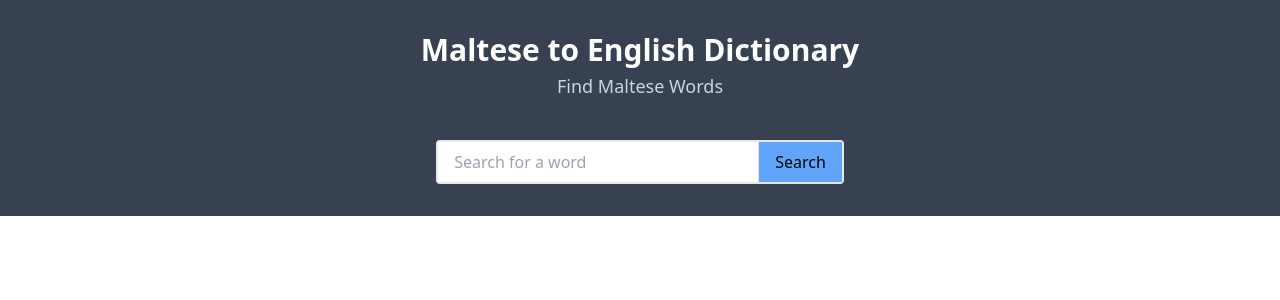
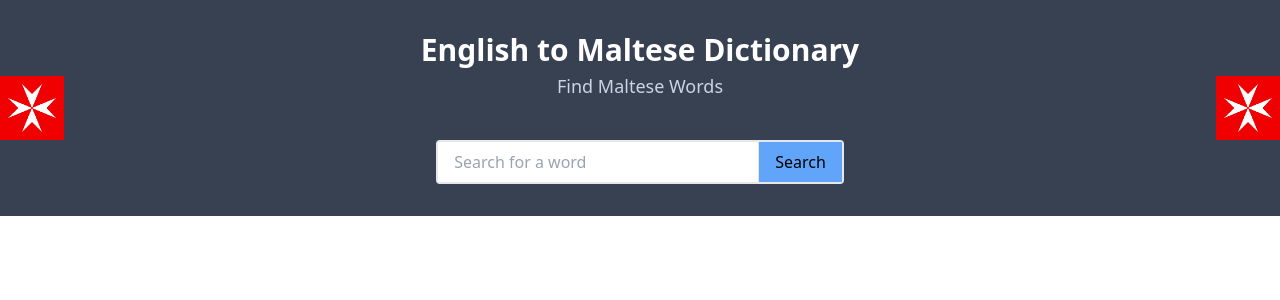
Before and after one commit to Carmel-Jane/maltese-dictionary, a React (Create React App) app: page / in a window 1280 px wide. Shown: the top 300 px of the page. Built offline with nearby package versions, Linux system fonts and the light colour scheme.

Commit message:
styled the results page and word details. Changed font style, font colour, and added arrow to the link

```diff
--- a/src/components/Header.jsx
+++ b/src/components/Header.jsx
@@ -1,39 +1,72 @@
-import { useState, useContext } from "react"
-import { InputContext } from "../App"
+import { useState, useContext } from "react";
+import { InputContext } from "../App";
+
+const malteseCross = '/images/maltesecross.png';
 
 const Header = () => {
-    const[value, setValue]= useState("")
-    const { inputValue, setInputValue } = useContext(InputContext)
+    const [value, setValue] = useState("");
+    const { inputValue, setInputValue } = useContext(InputContext);
 
-    const handleInputChange = (e) => {setValue(e.target.value)}
+
+
+    const handleInputChange = (e) => {
+        setValue(e.target.value);
+    };
 
     const handleSubmit = () => {
-        setInputValue(value)
-        setValue("")}
+        setInputValue(value);
+        setValue("");
+    };
 
     const handleInputKeyDown = (e) => {
         if (e.key === "Enter") {
-            setInputValue(value)
-            setValue("")
+            setInputValue(value);
+            setValue("");
         }
-    }
-
-
+    };
     return (
         <div className="bg-gray-700">
-            <div className="container mx-auto py-8">
-                <h1 className="text-3xl font-bold text-center text-white">Maltese to English Dictionary</h1>
+            <div className="container mx-auto py-8 relative">
+                <div className="flex justify-center items-center position-relative">
+                    <img
+                        src={malteseCross}
+                        alt="Maltese Cross"
+                        className="h-16 w-16 absolute left-0 top-1/2 transform -translate-y-1/2"
+                    />
+                    <h1 className="text-3xl font-bold text-center text-white mx-4">English to Maltese Dictionary</h1>
+                    <img
+                        src={malteseCross}
+                        alt="Maltese Cross"
+                        className="h-16 w-16 absolute right-0 top-1/2 transform -translate-y-1/2"
+                    />
+                </div>
                 <p className="text-center mt-1 mb-10 text-slate-300 text-lg">Find Maltese Words</p>
                 <div className="flex item-center justify-center mt-5">
                     <div className="flex border-2 border-gray-200 rounded">
-<input className="px-4 py-2 md:w-80" type="text" placeholder="Search for a word" onChange={handleInputChange} value={value} onKeyDown={handleInputKeyDown}/>
-<button className="bg-blue-400 border-l px-4 py-2" onClick={handleSubmit}>Search</button>
+                        <input
+                            className="px-4 py-2 md:w-80"
+                            type="text"
+                            placeholder="Search for a word"
+                            onChange={handleInputChange}
+                            value={value}
+                            onKeyDown={handleInputKeyDown}
+                        />
+                        <button
+                            className="bg-blue-400 border-l px-4 py-2"
+                            onClick={handleSubmit}
+                        >
+                            Search
+                        </button>
                     </div>
                 </div>
-                {inputValue && <h3 className="text-gray-50 text-center mt-4">Result for: <span className="text-white font-bold">{inputValue}</span></h3>}
+                {inputValue && (
+                    <h3 className="text-gray-50 text-center mt-4">
+                        Result for: <span className="text-white font-bold">{inputValue}</span>
+                    </h3>
+                )}
+            </div>
         </div>
-        </div>
+    );
+};
 
-    )
-}
-export default Header
+export default Header;
--- a/src/components/Results.jsx
+++ b/src/components/Results.jsx
@@ -49,11 +49,17 @@ const Results = () => {
           <h3 className="text-2xl font-bold mt-4">Translations</h3>
           {response.results.map((result, index) => (
             <div key={index} className="p-4 border rounded mt-4 bg-gray-100">
-          <Link to={`/word/${result.lexeme._id}`}>Go to Word Details</Link>
-              <p>Maltese: {result.lexeme.lemma}</p>
-              {result.lexeme.glosses.map((gloss, index) => (
-                <p key={index}>English Translation: {gloss.gloss}</p>
-              ))}
+  <Link to={`/word/${result.lexeme._id}`} className="text-blue-500 underline flex items-center">See more details about '{result.lexeme.lemma}'
+    <svg xmlns="http://www.w3.org/2000/svg" fill="none" viewBox="0 0 24 24" stroke="currentColor" className="h-6 w-6 ml-2">
+        <path strokeLinecap="round" strokeLinejoin="round" strokeWidth={2} d="M14 5l7 7m0 0l-7 7m7-7H3" />
+    </svg>
+</Link>
+<div className="text-lg font-sans">
+    <p className="text-black">Maltese: <span className="text-red-800">{result.lexeme.lemma}</span></p>
+    {result.lexeme.glosses.map((gloss, index) => (
+        <p key={index}>English Translation: <span className="text-blue-900">{gloss.gloss}</span></p>
+    ))}
+</div>
             </div>
           ))}
         </div>
--- a/src/components/WordDetails.jsx
+++ b/src/components/WordDetails.jsx
@@ -30,22 +30,22 @@ const WordDetails = () => {
         <div className="container mx-auto p-4 max-w-2xl">
             <h1 className="text-2xl font-bold mt-4">Word Details</h1>
             {wordDetails && (
-                <div className="p-4 border rounded mt-4 bg-gray-100">
-                    <p>Maltese: {wordDetails.lemma}</p>
-                    <p>Part of Speech: {wordDetails.pos}</p>
-                    {wordDetails.root && <p>Root: {wordDetails.root.radicals}</p>}
+                <div className="p-4 border rounded mt-4 bg-gray-100 text-lg font-sans">
+                <p className="text-center underline text-2xl font-bold"><span className="text-red-800">{wordDetails.lemma}</span></p>
+                <p>Part of Speech: <span className="text-gray-600">{wordDetails.pos}</span></p>
+{wordDetails.root && <p>Root: <span className="text-gray-600">{wordDetails.root.radicals}</span></p>}
 {wordDetails.phonetic ? (
-                        <p>Phonetic: {wordDetails.phonetic}</p>
+    <p>Phonetic: <span className="text-gray-600">{wordDetails.phonetic}</span></p>
 ) : (
     <p>No phonetic available</p>
 )}
                     {wordDetails.glosses.map((gloss, index) => (
                         <div key={index}>
-                            <p>English Definition: {gloss.gloss}</p>
+                            <p>English Translation: <span className="text-blue-900">{gloss.gloss}</span></p>
                             {gloss.examples ? (
                                 <ul>
                                    {gloss.examples.map((example, index) => (
-                                        <li key={index}>Example: {example.example}</li>
+    <li key={index}>Example: <span className="text-red-800">{example.example}</span></li>
 ))}
                                 </ul>
                             ) : (
@@ -59,18 +59,20 @@ const WordDetails = () => {
                 <div>
                     <h3 className="text-2xl font-bold mt-4">Related Words</h3>
                     {relatedLexemes.map((lexeme, index) => (
-                        <div key={index} className="p-4 border rounded mt-4 bg-gray-100">
-                            <Link to={`/word/${lexeme._id}`}>Go to Word Details</Link>
-                            <p>Maltese: {lexeme.lemma}</p>
+                        <div key={index} className="p-4 border rounded mt-4 bg-gray-100 text-lg font-sans">
+                            <Link to={`/word/${lexeme._id}`} className="text-blue-500 underline flex items-center">Go to Word Details
+    <svg xmlns="http://www.w3.org/2000/svg" fill="none" viewBox="0 0 24 24" stroke="currentColor" className="h-6 w-6 ml-2">
+        <path strokeLinecap="round" strokeLinejoin="round" strokeWidth={2} d="M14 5l7 7m0 0l-7 7m7-7H3" />
+    </svg>
+</Link>
+                            <p className="text-black">Maltese: <span className="text-red-800">{lexeme.lemma}</span></p>
                             {lexeme.glosses.map((gloss, index) => (
-                                <p key={index}>English Translation: {gloss.gloss}</p>
+                                <p key={index}>English Translation: <span className="text-blue-900">{gloss.gloss}</span></p>
                             ))}
                         </div>
                     ))}
                 </div>
             )}
         </div>
-    );
-};
-
+    );}
 export default WordDetails;
```
Lines whose indentation alone changed are shown as unchanged.
